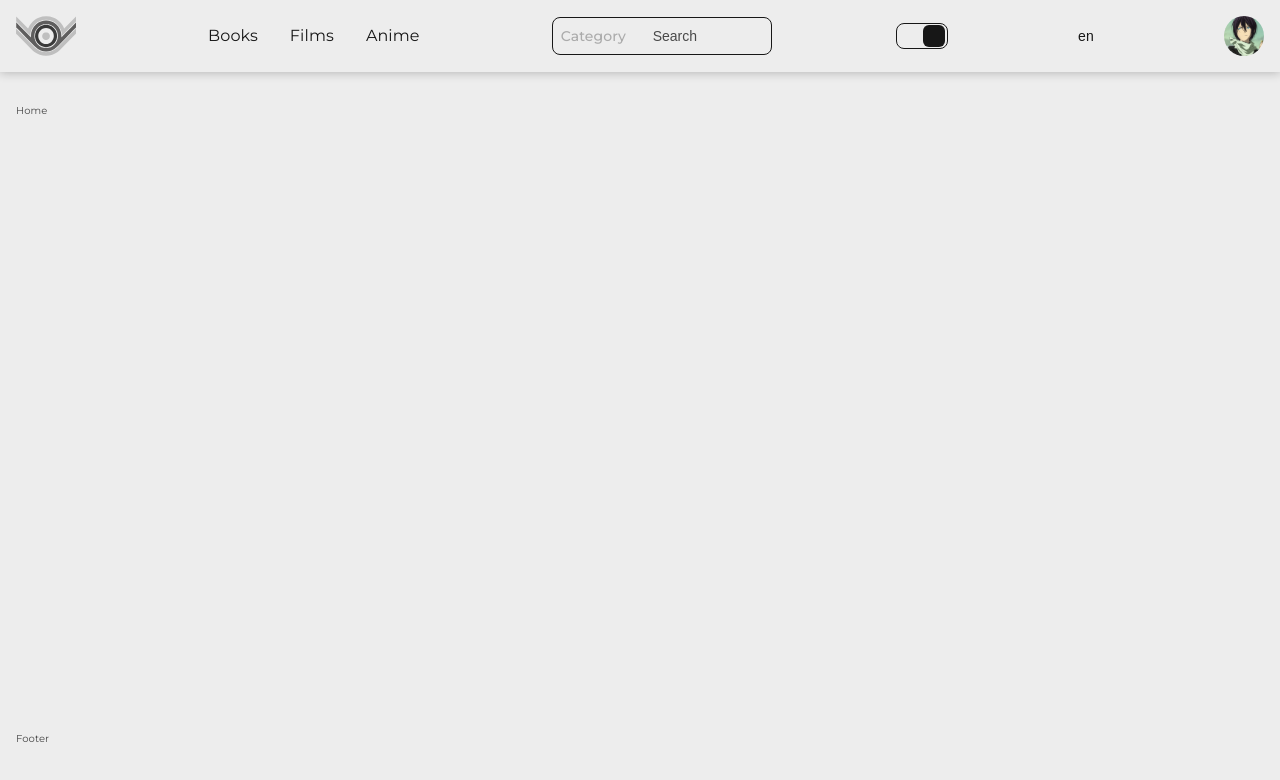
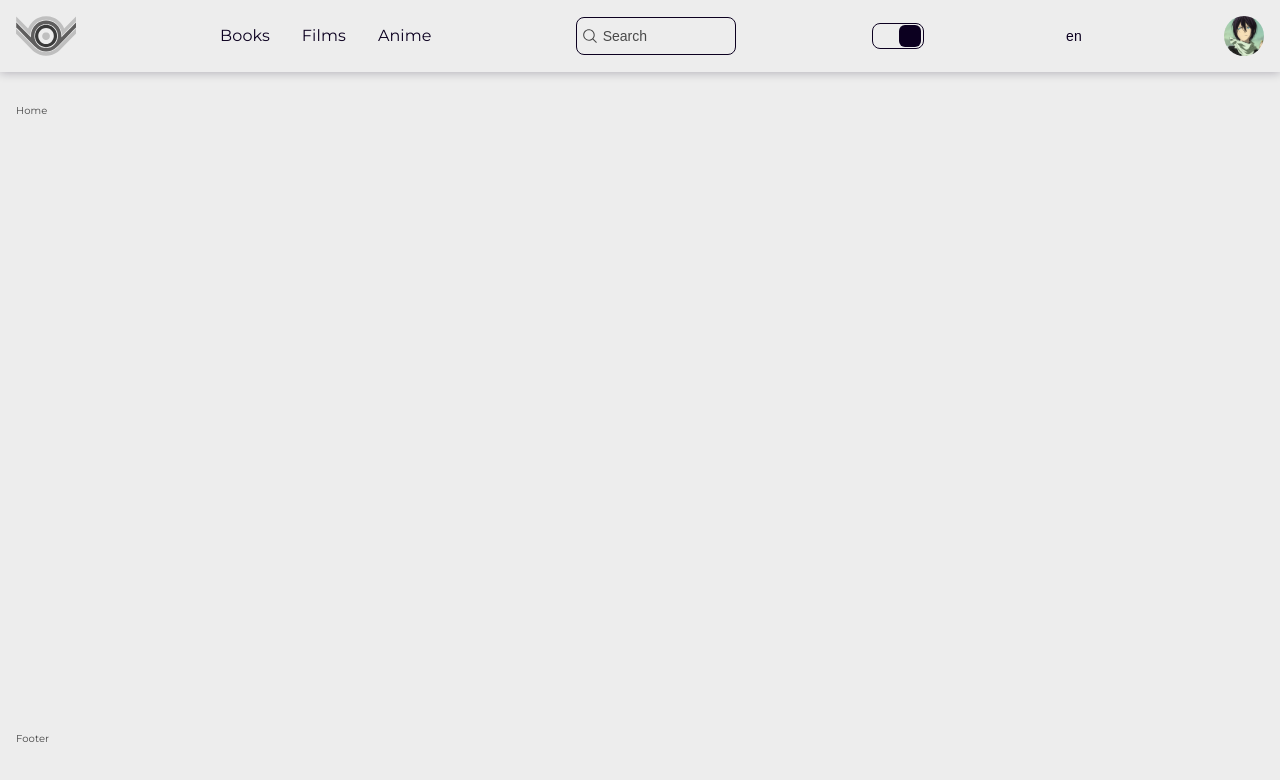
Before and after one commit to AlexFoxi/Vaultify, a Next.js app: page /en in a window 1280 px wide. Shown: the top 780 px of the page. Built offline with nearby package versions, Linux system fonts and the light colour scheme.

Commit message:
fix: search bar

```diff
--- /dev/null
+++ b/assets/icons/SearchIco.tsx
@@ -0,0 +1,31 @@
+import React, { HTMLAttributes } from 'react'
+
+interface Props extends HTMLAttributes<HTMLOrSVGElement> {
+  fill?: string
+  width?: number
+  height?: number
+}
+const SearchIco: React.FC<Props> = ({
+  fill = '#000',
+  width = 20,
+  height = 20,
+  ...props
+}) => (
+  <svg
+    viewBox={`0 0 20 20`}
+    xmlns='http://www.w3.org/2000/svg'
+    width={width}
+    height={height}
+    fill={fill}
+    {...props}
+  >
+    <path
+      fill-rule='evenodd'
+      clip-rule='evenodd'
+      d='M19.5306 18.4694L14.8366 13.7762C17.6629 10.383 17.3204 5.36693 14.0591 2.38935C10.7978 -0.588237 5.77134 -0.474001 2.64867 2.64867C-0.474001 5.77134 -0.588237 10.7978 2.38935 14.0591C5.36693 17.3204 10.383 17.6629 13.7762 14.8366L18.4694 19.5306C18.7624 19.8237 19.2376 19.8237 19.5306 19.5306C19.8237 19.2376 19.8237 18.7624 19.5306 18.4694V18.4694ZM1.75 8.5C1.75 4.77208 4.77208 1.75 8.5 1.75C12.2279 1.75 15.25 4.77208 15.25 8.5C15.25 12.2279 12.2279 15.25 8.5 15.25C4.77379 15.2459 1.75413 12.2262 1.75 8.5V8.5Z'
+      fill='#inherit'
+    />
+  </svg>
+)
+
+export default SearchIco
--- a/src/components/Footer/index.tsx
+++ b/src/components/Footer/index.tsx
@@ -1,9 +1,11 @@
 import styles from './styles.module.scss'
 
-export default function Footer() {
+const Footer = () => {
   return (
     <div className={styles.footer}>
       <div className='container'>Footer</div>
     </div>
   )
 }
+
+export default Footer
--- a/src/components/Header/Search/index.tsx
+++ b/src/components/Header/Search/index.tsx
@@ -1,43 +1,23 @@
 'use client'
 
+import SearchIco from 'assets/icons/SearchIco'
 import cn from 'clsx'
 import { useTranslations } from 'next-intl'
 import { useEffect, useState } from 'react'
 
 import Input from '@/components/ui/Input'
 
-import Select from '@/ui/Select'
-
 import styles from './styles.module.scss'
 
-type Options = {
-  id: number
-  name: 'films' | 'anime' | 'books'
-}
-
-type Category = 'films' | 'anime' | 'books' | null
-
 interface Search {
-  category: Category
   search: string
 }
 
-const CategoryData: Options[] = [
-  { id: 1, name: 'books' },
-  { id: 2, name: 'films' },
-  { id: 3, name: 'anime' }
-]
-
 const Search = () => {
   const t = useTranslations('header')
-  const [category, setCategory] = useState<Category>(null)
   const [search, setSearch] = useState<string>('')
   const [debouncedSearch, setDebouncedSearch] = useState<string>('')
   const [searchResults, setSearchResults] = useState<string[]>([])
-
-  const handleSelect = (opt: Options) => {
-    setCategory(opt.name)
-  }
 
   const handleInput = (e: React.ChangeEvent<HTMLInputElement>) => {
     setSearch(e.target.value)
@@ -52,39 +32,32 @@ const Search = () => {
   }, [search])
 
   useEffect(() => {
-    const handleSearch = ({ category, search }: Search) => {
+    const handleSearch = ({ search }: Search) => {
       // console.log(`Category: ${category}, Search Query: ${search}`)
-      if (category && search) {
+      if (search) {
         setSearchResults([
-          `${category} result 1 for "${search}"`,
-          `${category} result 2 for "${search}"`,
-          `${category} result 3 for "${search}"`
+          `result 1 for "${search}"`,
+          `result 2 for "${search}"`,
+          `result 3 for "${search}"`
         ])
       } else {
         setSearchResults([])
       }
     }
 
-    handleSearch({ category, search: debouncedSearch })
-  }, [category, debouncedSearch])
+    handleSearch({ search: debouncedSearch })
+  }, [debouncedSearch])
 
   return (
     <div className={styles.searchBox}>
       <div className={styles.search}>
-        <Select
-          selectedVal={category}
-          list={CategoryData}
-          placeholder={t('category')}
-          setSelect={handleSelect}
-          variant='none'
-          translationKey='header'
-        />
         <Input
           type='text'
           defaultValue={search}
           onChange={handleInput}
           placeholder={t('search')}
           variant='none'
+          icon={<SearchIco />}
         />
       </div>
       <div
--- a/src/components/Header/Search/styles.module.scss
+++ b/src/components/Header/Search/styles.module.scss
@@ -16,20 +16,10 @@
   gap: $XS2;
   border: 1px solid var(--secondary-color);
   border-radius: $XS2;
-  width: 22rem;
+  max-width: 16rem;
+  width: 100%;
   z-index: 2;
   transition: border-radius 0.3s ease;
-
-  > div {
-    &:nth-of-type(1) {
-      width: 40%;
-      z-index: 2;
-      height: auto;
-    }
-    &:nth-of-type(2) {
-      width: 60%;
-    }
-  }
 }
 
 .searchRes {
--- a/src/components/Header/index.tsx
+++ b/src/components/Header/index.tsx
@@ -14,7 +14,7 @@ import User from './User'
 import styles from './styles.module.scss'
 import { projectInfo } from '@/helpers/projectInfo'
 
-export default function Header() {
+const Header = () => {
   const t = useTranslations('header')
   const pathname = usePathname()
   const locale = useLocale()
@@ -31,7 +31,7 @@ export default function Header() {
       <div className={cn('container', styles.navBar)}>
         <div className={styles.logo}>
           <Link
-            href={pathname}
+            href={'/'}
             onClick={handleLogoClick}
             title='Logo'
             locale={locale}
@@ -75,3 +75,5 @@ export default function Header() {
     </div>
   )
 }
+
+export default Header
--- a/src/components/Header/styles.module.scss
+++ b/src/components/Header/styles.module.scss
@@ -37,7 +37,7 @@
 
   &:hover {
     span {
-      transform: translateY(-5px);
+      transform: translateY(-4px);
     }
   }
 }
--- a/src/components/HomePage/index.tsx
+++ b/src/components/HomePage/index.tsx
@@ -1,7 +1,8 @@
-export default function Home() {
+const Home = () => {
   return (
     <>
       <div className='container'>Home</div>
     </>
   )
 }
+export default Home
--- a/src/components/ui/Input/index.tsx
+++ b/src/components/ui/Input/index.tsx
@@ -16,7 +16,7 @@ type ErrorType =
   | undefined
 
 interface Props extends HTMLAttributes<HTMLDivElement> {
-  id?: string
+  forId?: string
   type: Type
   title?: string
   required?: boolean
@@ -41,7 +41,7 @@ const getErrorMessage = (error: ErrorType): string | undefined => {
 }
 
 const Input = ({
-  id,
+  forId,
   type = 'text',
   title,
   required = false,
@@ -73,7 +73,7 @@ const Input = ({
   return (
     <div className={styles.inputBox}>
       {title && (
-        <label className={styles.title} htmlFor={id}>
+        <label className={styles.title} htmlFor={forId}>
           {title}
           {required && <span className={styles.required}>*</span>}
         </label>
@@ -94,8 +94,8 @@ const Input = ({
             placeholder={placeholder}
             onChange={handleChange}
             readOnly={readonly}
+            id={forId}
             {...rest}
-            id={`#${id}`}
           />
           {toggleType && (
             <button
--- a/src/components/ui/Input/styles.module.scss
+++ b/src/components/ui/Input/styles.module.scss
@@ -28,6 +28,7 @@
 }
 
 .inputGroup {
+  width: 100%;
   position: relative;
 }
 
@@ -40,6 +41,8 @@
   transform: translateY(-50%);
 
   svg {
+    width: 100%;
+    height: 100%;
     fill: var(--gray-color);
   }
 }
--- a/styles/_vars.scss
+++ b/styles/_vars.scss
@@ -1,5 +1,5 @@
 // Colors
-$dark: #171717;
+$dark: #0c0020;
 $white: #ededed;
 $gray: rgb(230, 230, 230);
 $gray-dark: rgb(73, 73, 73);
```
